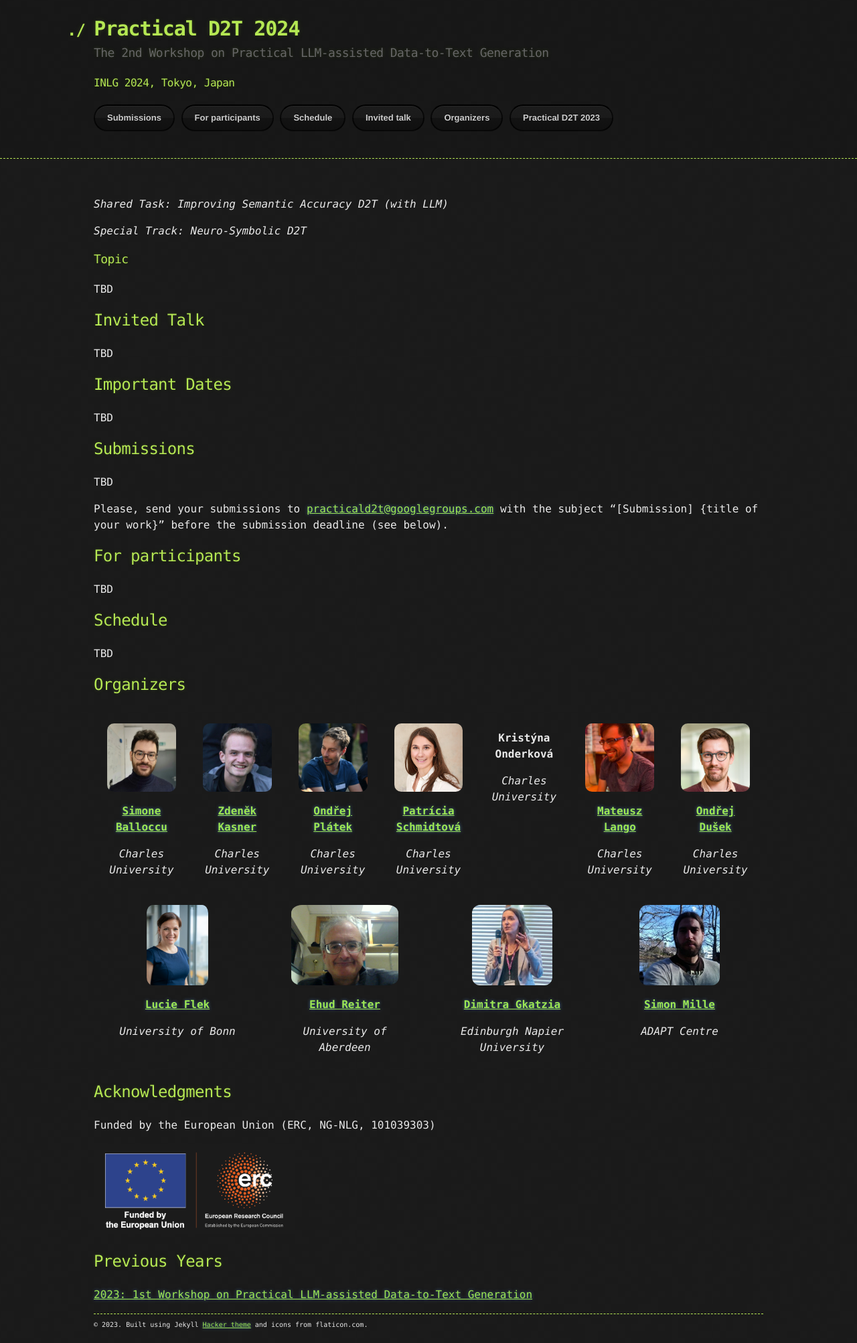
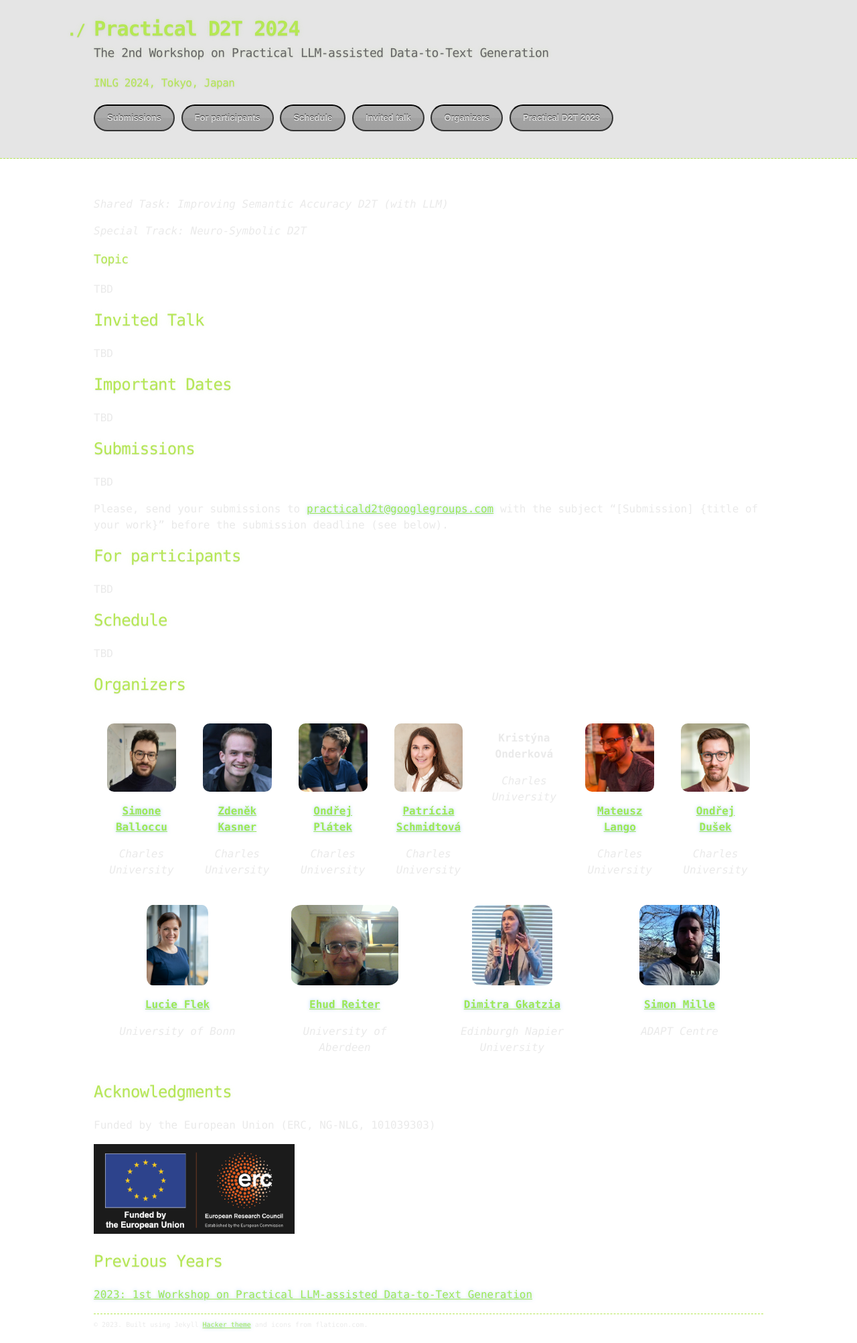
Before and after one commit to practicald2t/practicald2t.github.io, a Jekyll site: the page built from index.md, in a window 1280 px wide. Shown: the whole page at 67% size. Built offline with Jekyll 4.4.1, drawn with Linux system fonts in a browser that asks for light colours.

Commit message:
Update custom.css

```diff
--- a/assets/css/custom.css
+++ b/assets/css/custom.css
@@ -55,5 +55,6 @@ a {
 
 
 body {
-  background-color: #ffffff; // Replace with your desired color
+  background-color: #ffffff;
+  background-image: none;
 }
```
